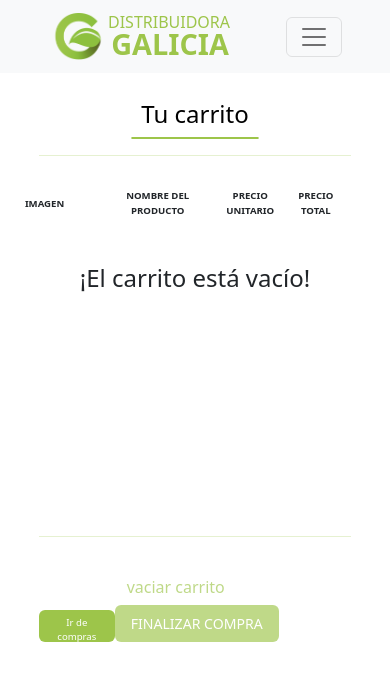
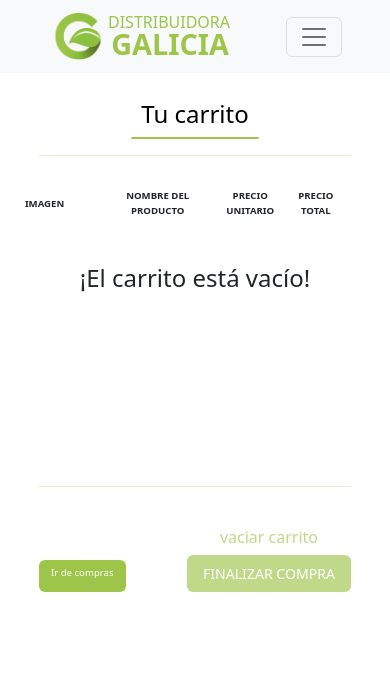
Before and after one commit to facudeluca/ProyectoReact-DeLuca, a React (Create React App) app: page /cart in a window 390 px wide. Shown: the top 680 px of the page. Built offline with nearby package versions, Linux system fonts and the light colour scheme.

Commit message:
detalles de diseño responsivo

```diff
--- a/src/components/Cart/Cart.js
+++ b/src/components/Cart/Cart.js
@@ -70,7 +70,7 @@ const Cart = () => {
             <Button as={Link} to="/" className="continue">
               Ir de compras
             </Button>
-            <div>
+            <div className="clearFinBtn">
               <Button className="clearCart" onClick={removeAll} disabled>
                 vaciar carrito
               </Button>
--- a/src/components/Cart/cart.css
+++ b/src/components/Cart/cart.css
@@ -41,7 +41,7 @@ background-color: rgb(157, 197, 74);
 border-radius: 15px;
 }
 .containerProds{
-    min-height: 500px;
+    height: 500px;
     overflow-y: scroll;
     padding: 0;
 }
@@ -141,7 +141,7 @@ margin-top: 1rem;
 
 @media screen and (max-width: 1280px) {
     .containerProds{
-        min-height: 400px;
+        height: 400px;
     }
         .cartGrid{
             width: 90%;
@@ -180,7 +180,7 @@ margin-top: 1rem;
 }
 @media screen and (max-width:720px) {
     .containerProds{
-        min-height: 300px;
+        height: 300px;
     }
     .cartTittle{
     width: 8rem;
@@ -252,8 +252,16 @@ margin-top: 1rem;
         font-size: 1rem;
         padding: .5rem 1rem;
     }
+    .clearFinBtn{
+        display: flex;
+        flex-direction: column;
+        justify-self: flex-end;
+    }
 }
 @media screen and (max-width:450px) {
+    .containerProds{
+        height: 250px;
+    }
     .cartContainer .cartGrid .prodGrid{
         font-size: .8rem;
     }
--- a/src/components/ItemCount/index.js
+++ b/src/components/ItemCount/index.js
@@ -3,7 +3,7 @@ import React, { useState, useEffect, useContext } from "react";
 import { CartContext } from "../../context/CartContext";
 
 function ItemCounter({ stock, onAddToCart, onAddShowModal, itemData }) {
-  const [contador, setContador] = useState(0);
+  const [contador, setContador] = useState(1);
   const [cantStock, setCantStock] = useState(stock);
   const {addProduct} = useContext(CartContext);
   const itemDataCount= {
@@ -17,7 +17,7 @@ function ItemCounter({ stock, onAddToCart, onAddShowModal, itemData }) {
   },[stock])
 
   function agregarItem() {
-    if (cantStock >= 1) {
+    if (cantStock > 1) {
       setContador(contador + 1);
       setCantStock(cantStock - 1);
     }
```
Also changed, not shown: src/components/Header/Header.js (+3 -5 lines), src/Distribuidora Galicia - Google Chrome 2022-08-09 08-22-14.gif (deleted), 1 other file (tests, documents, lock files or other folders).
